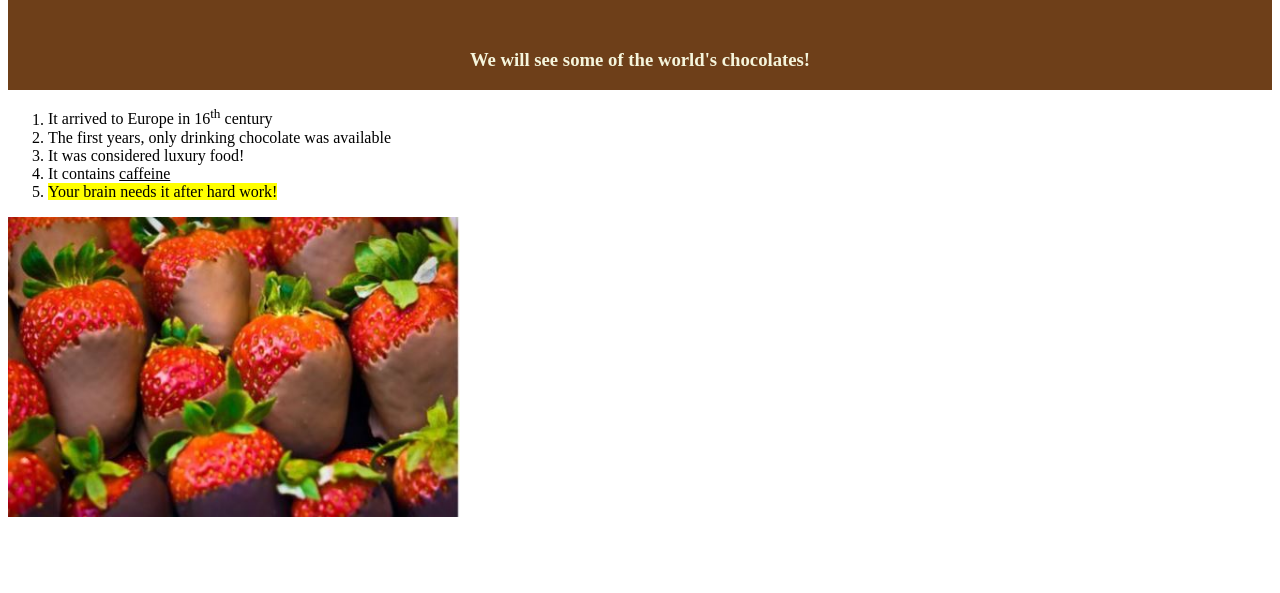
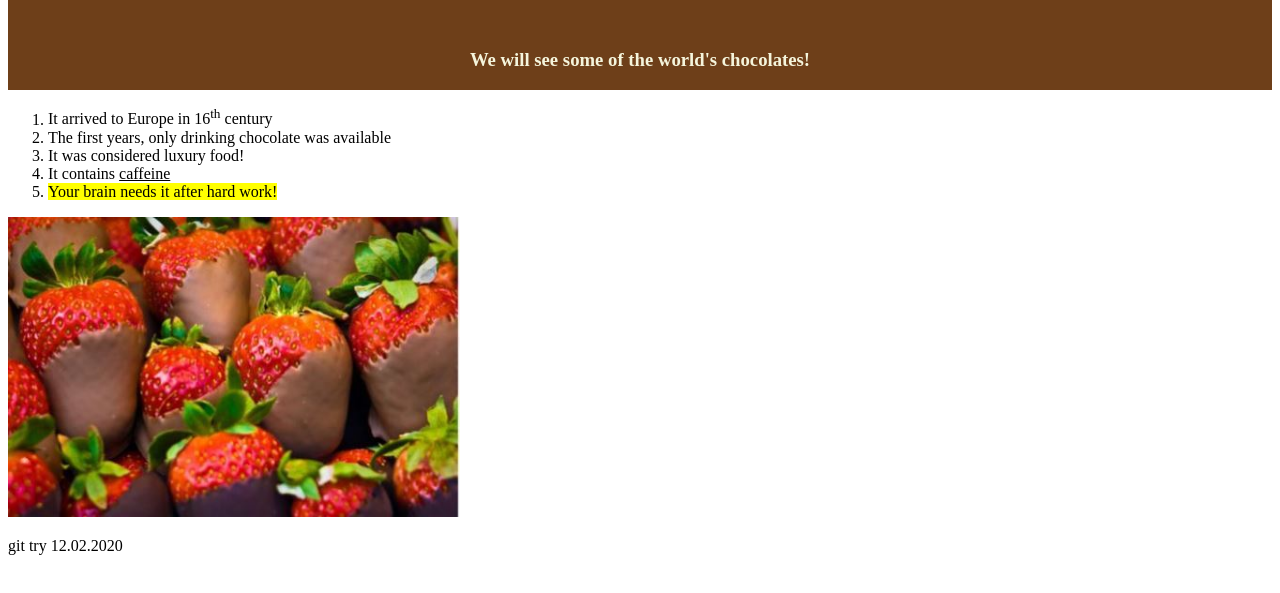
Before and after one commit to yavuzefe/yavuzefe, a plain HTML site: page index.html in a window 1280 px wide. Shown: the part 91-684 px from the top of the page. Drawn offline with Linux system fonts and the light colour scheme.

Commit message:
12022020

```diff
--- a/index.html
+++ b/index.html
@@ -25,6 +25,7 @@
     <a href="https://en.wikipedia.org/wiki/Chocolate" target="_blank">
 <img alt="Strawberries with Chocolate" title="Tasty Form of Strawberry" src="images/chocolatethings.jpg" height="300px">
 </a>
+<p>git try 12.02.2020</p>
 </body>
 
 </html>
```
